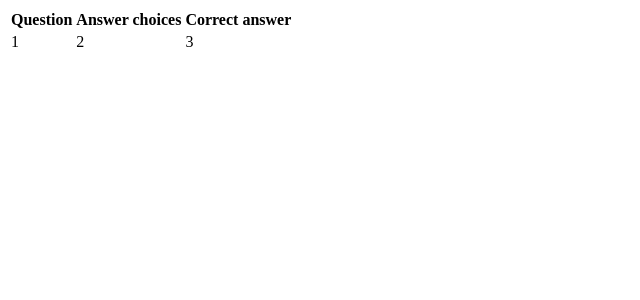
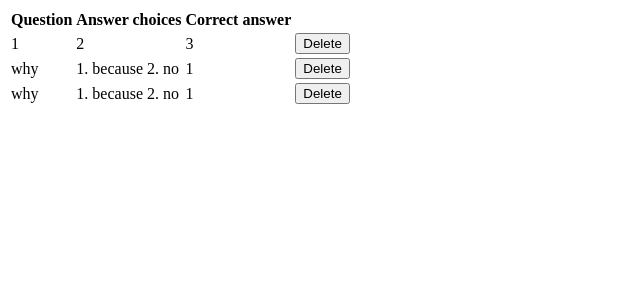
Before and after one commit to BenBrittle/WireboxCodingChallange, a Flask app: template templates/viewQuestions.html in a window 1280 px wide. Shown: the top 300 px of the page, without its empty margins (0-640 px from the left). Run offline with Flask 3, Linux system fonts and the light colour scheme; the template is opened without the code that fills it: values named after a table or form of the project are taken from there, most other values are stand-ins (such as "Sample title", 1, 10 or a date in 2020).

Commit message:
delete button

```diff
--- a/app.py
+++ b/app.py
@@ -49,6 +49,16 @@ def viewQuestions():
     questions = Question.query.order_by(Question.id).all()
     return render_template('viewQuestions.html', questions=questions)
 
+@app.route('/delete/<unt:id>')
+def delete(id):
+    Question_to_delete = Question.query.get_or_404(id)
+
+    try:
+        db.session.delete(Question_to_delete)
+        db.session.commit()
+        return redirect('/viewQuestions')
+    except:
+        return 'there was a problem deleting that question'
 
 if __name__ == '__main__':
     app.run(debug=True)
--- a/templates/viewQuestions.html
+++ b/templates/viewQuestions.html
@@ -20,6 +20,9 @@
                     <td>{{ questions.Question }}</td>
                     <td>{{ questions.Answers }}</td>
                     <td>{{ questions.Correct_Answer }}</td>
+                    <td><form action="/delete/{{ task.id }}">
+                        <input type="submit" value="Delete" >
+                    </td>
                 </tr>
             {% endfor %}
         </table>
```
Also changed, not shown: instance/test.db.
